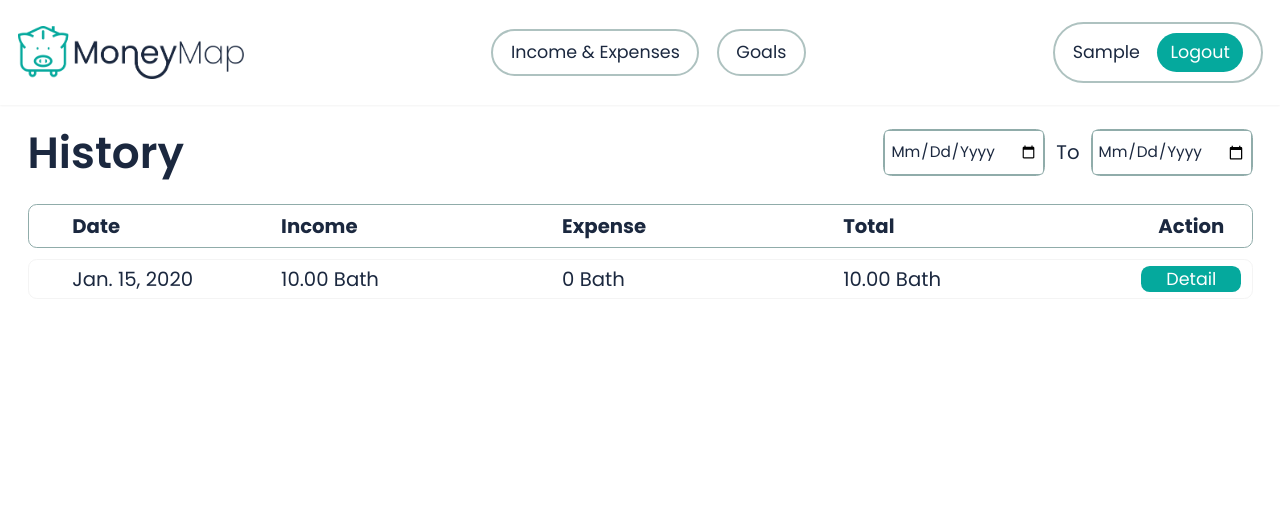
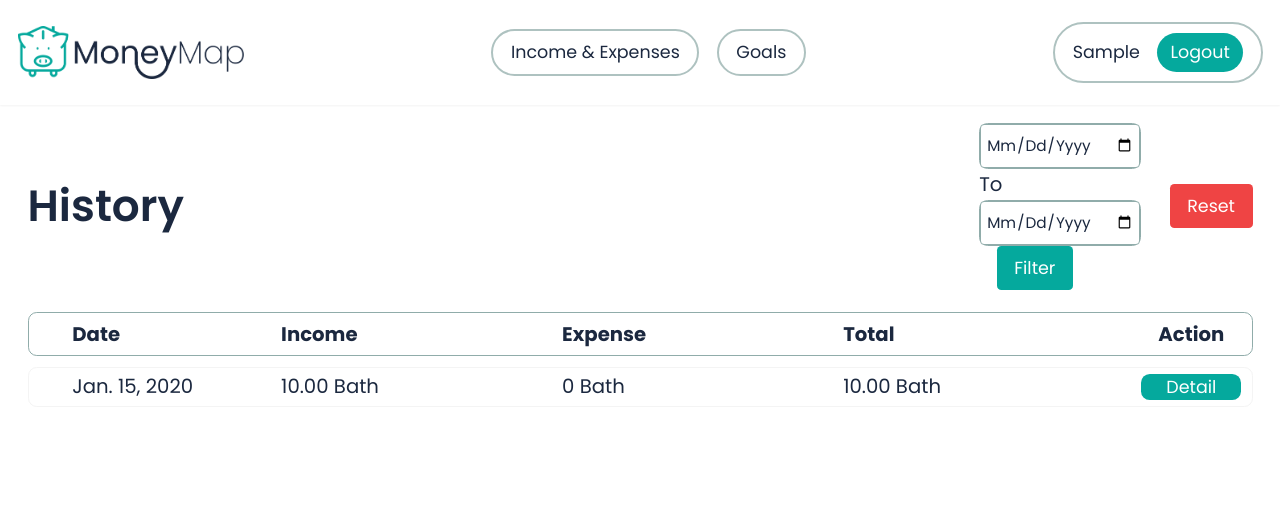
Before and after one commit to MoneyMap-Project/MoneyMap, a Django app: page /income-and-expenses/history/ in a window 1280 px wide. Shown: the top 530 px of the page. Run offline with Django 5.2, Linux system fonts and the light colour scheme; a user stored in the database is signed in; tables that the repository leaves empty hold one stand-in row (values such as "Sample post"); some libraries are stand-ins or nearby versions.

Commit message:
Modify history_view to check start&end date that get from history.html

```diff
--- a/moneymap/templates/moneymap/history.html
+++ b/moneymap/templates/moneymap/history.html
@@ -11,15 +11,20 @@
 
             <!-- Date Range -->
             <div class="date-range flex items-center gap-2.5">
-                <div class="date-picker rounded-lg border border-[#90acaa] flex items-center">
-                    <input type="date" id="startDate" class="date-input px-2 py-1 text-[#1b283f] text-lg font-normal font-poppins capitalize" />
-                </div>
-                <div class="text-[#1b283f] text-lg font-normal font-poppins capitalize">To</div>
-                <div class="date-picker rounded-lg border border-[#90acaa] flex items-center">
-                    <input type="date" id="endDate" class="date-input px-2 py-1 text-[#1b283f] text-lg font-normal font-poppins capitalize" />
-                </div>
+                <form method="GET" action="{% url 'moneymap:history' %}">
+                    <div class="date-picker rounded-lg border border-[#90acaa] flex items-center">
+                        <input type="date" id="startDate" name="startDate" class="date-input px-2 py-1 text-[#1b283f] text-lg font-normal font-poppins capitalize" value="{{ start_date }}" />
+                    </div>
+                    <div class="text-[#1b283f] text-lg font-normal font-poppins capitalize">To</div>
+                    <div class="date-picker rounded-lg border border-[#90acaa] flex items-center">
+                        <input type="date" id="endDate" name="endDate" class="date-input px-2 py-1 text-[#1b283f] text-lg font-normal font-poppins capitalize" value="{{ end_date }}" />
+                    </div>
+                    <button type="submit" class="ml-4 bg-[#05a99d] text-white px-4 py-2 rounded">Filter</button>
+                </form>
+                <button onclick="window.location.href='{% url 'moneymap:history' %}'" class="ml-4 bg-red-500 text-white px-4 py-2 rounded">Reset</button>
             </div>
         </div>
+
 
         <!-- Table Header -->
         <div class="table-header w-full flex flex-col gap-2.5">
--- a/moneymap/views.py
+++ b/moneymap/views.py
@@ -188,15 +188,35 @@ def income_and_expenses_detail_view(request, date):
         'has_data': has_data,
     })
 
+
 @login_required
 def history_view(request):
     """View showing income and expense history, grouped by date"""
-    # Fetch all unique dates for the IncomeExpense records for the logged-in user
-    dates = IncomeExpense.objects.filter(user_id=request.user).dates('date', 'day')
+    today = timezone.now().date()
 
-    # Prepare history list by iterating through each unique date in reverse order
+    # Get start and end date from GET parameters
+    start_date = request.GET.get('startDate')
+    end_date = request.GET.get('endDate')
+
+    # Check if the dates are provided and parse them
+    if start_date and end_date:
+        # Convert string dates to date objects
+        start_date = timezone.datetime.strptime(start_date, '%Y-%m-%d').date()
+        end_date = timezone.datetime.strptime(end_date, '%Y-%m-%d').date()
+
+        # Ensure start_date is less than or equal to end_date
+        if start_date > end_date:
+            start_date, end_date = end_date, start_date
+
+        # Filter the date from the range that user select
+        dates = IncomeExpense.objects.filter(user_id=request.user,
+                                             date__range=[start_date, end_date]).dates('date', 'day')
+    else:
+        # Default to show all records if no dates are provided
+        dates = IncomeExpense.objects.filter(user_id=request.user).dates('date', 'day')
+
     history_list = []
-    for date in reversed(dates):  # Iterate over dates in reverse order
+    for date in reversed(dates):
         # Get income and expenses for the day using `get_income_expense_by_day`
         income_expenses = get_income_expense_by_day(request.user, date)
 
@@ -215,7 +235,9 @@ def history_view(request):
             'total': total,
         })
 
-    # Render the history list in the template
+    # Render the history list in the template, along with the date range
     return render(request, 'moneymap/history.html', {
         'history_list': history_list,
+        'start_date': start_date,
+        'end_date': end_date,
     })
```
